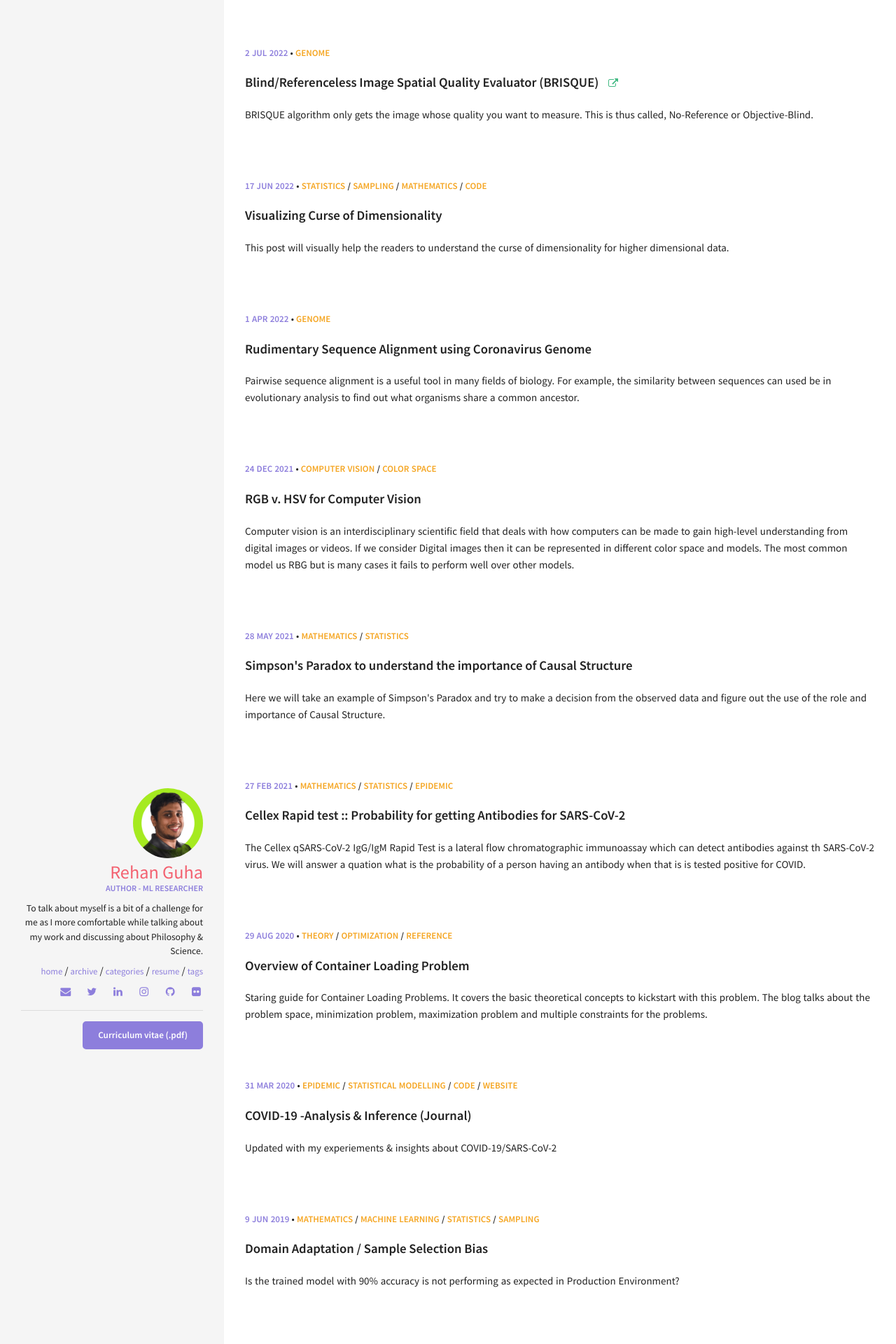
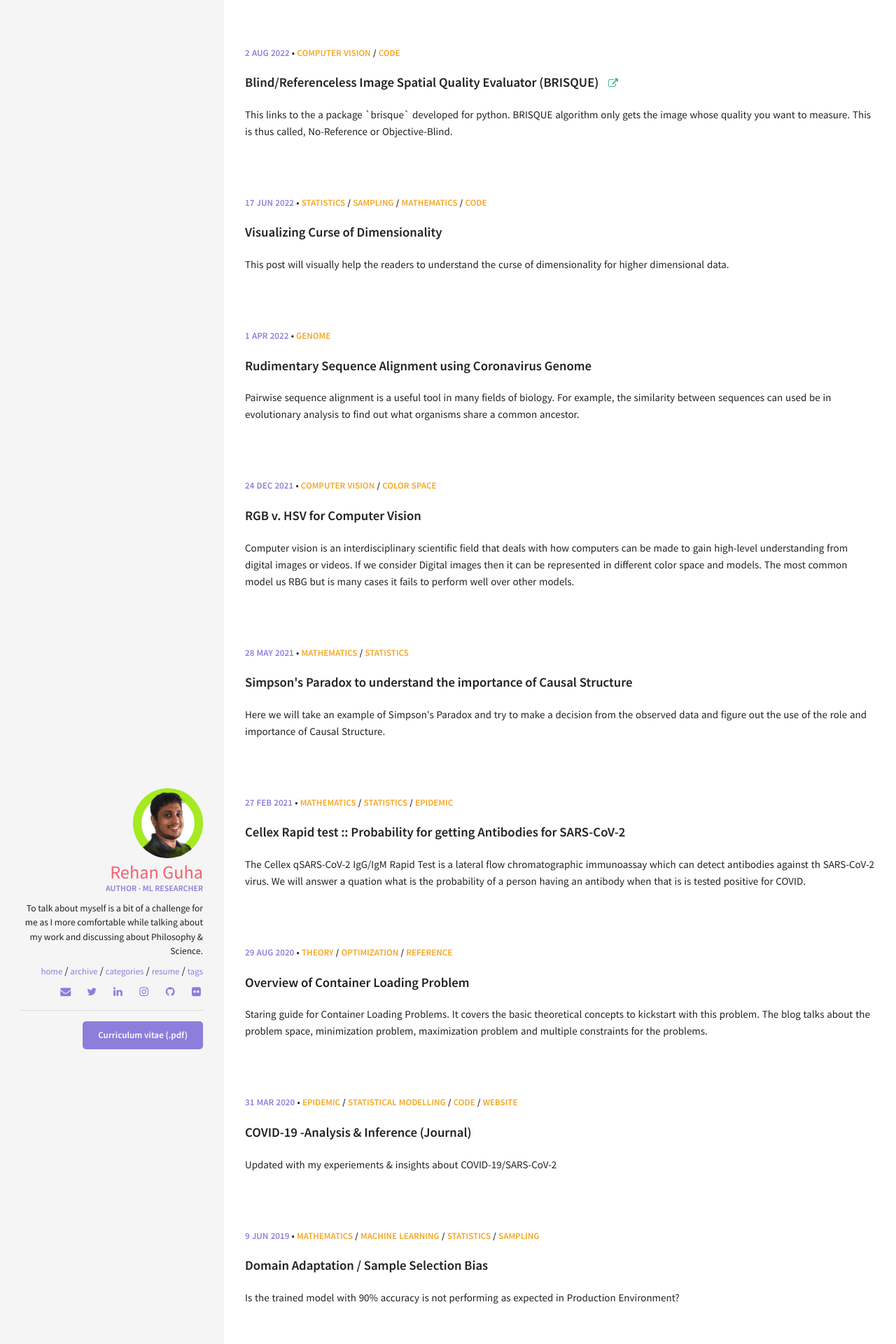
Before and after one commit to rehanguha/rehanguha.github.io, a Jekyll site: the page built from index.html, in a window 1280 px wide. Shown: the top 1920 px of the page at 70% size. Built offline with Jekyll 4.4.1, drawn with Linux system fonts in a browser that asks for light colours.

Commit message:
BRISQUE Post

```diff
--- a/_posts/2022-07-2-brisque.md
+++ b/_posts/2022-08-2-brisque.md
@@ -1,9 +1,9 @@
 ---
 layout: post
 title: "Blind/Referenceless Image Spatial Quality Evaluator (BRISQUE)"
-excerpt: "BRISQUE algorithm only gets the image whose quality you want to measure. This is thus called, No-Reference or Objective-Blind."
-tags: [Computer Vision]
-categories: [Genome]
+excerpt: "This links to the a package `brisque` developed for python. BRISQUE algorithm only gets the image whose quality you want to measure. This is thus called, No-Reference or Objective-Blind."
+tags: [Image, Mathematics, Code, CV]
+categories: [Computer Vision, Code]
 link: https://github.com/rehanguha/brisque
 share: true
 comments: true
```
Also changed, not shown: other parts of _posts/2022-08-2-brisque.md (+3 -1 lines), README.md.
